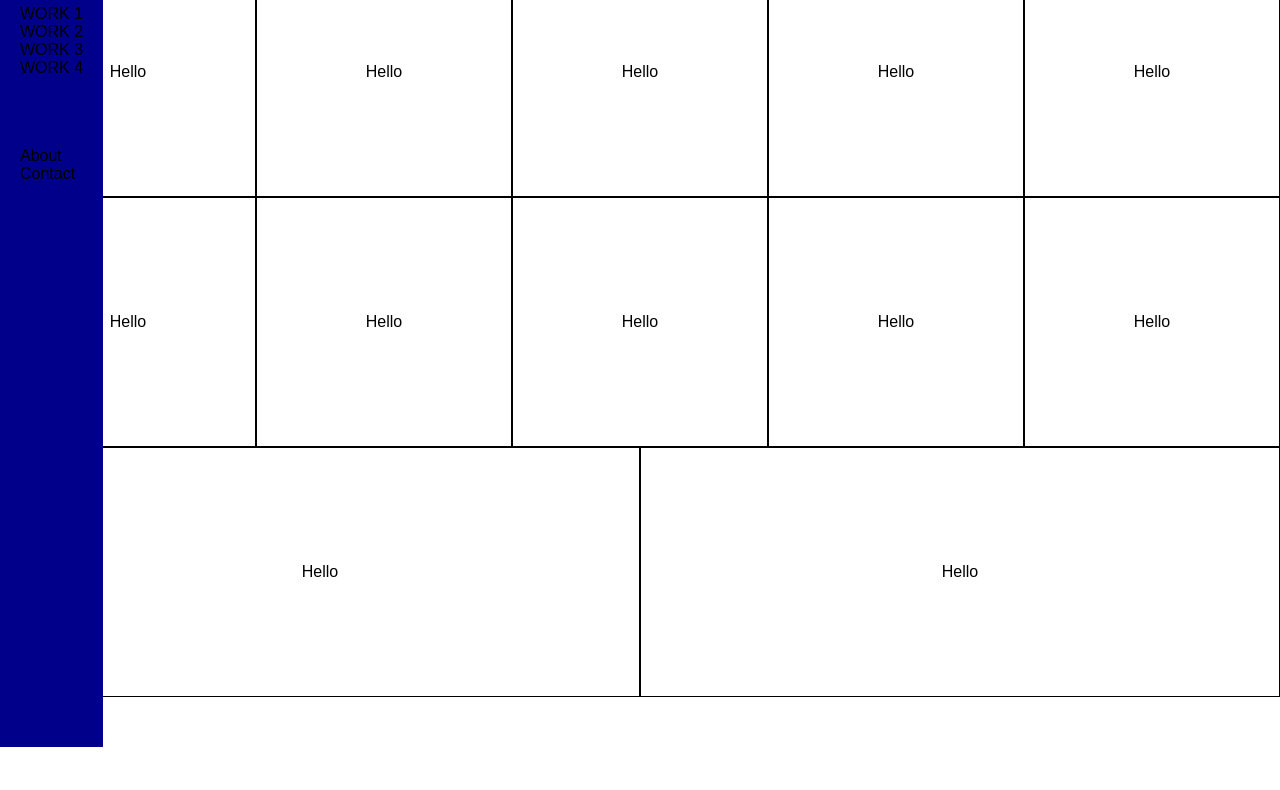
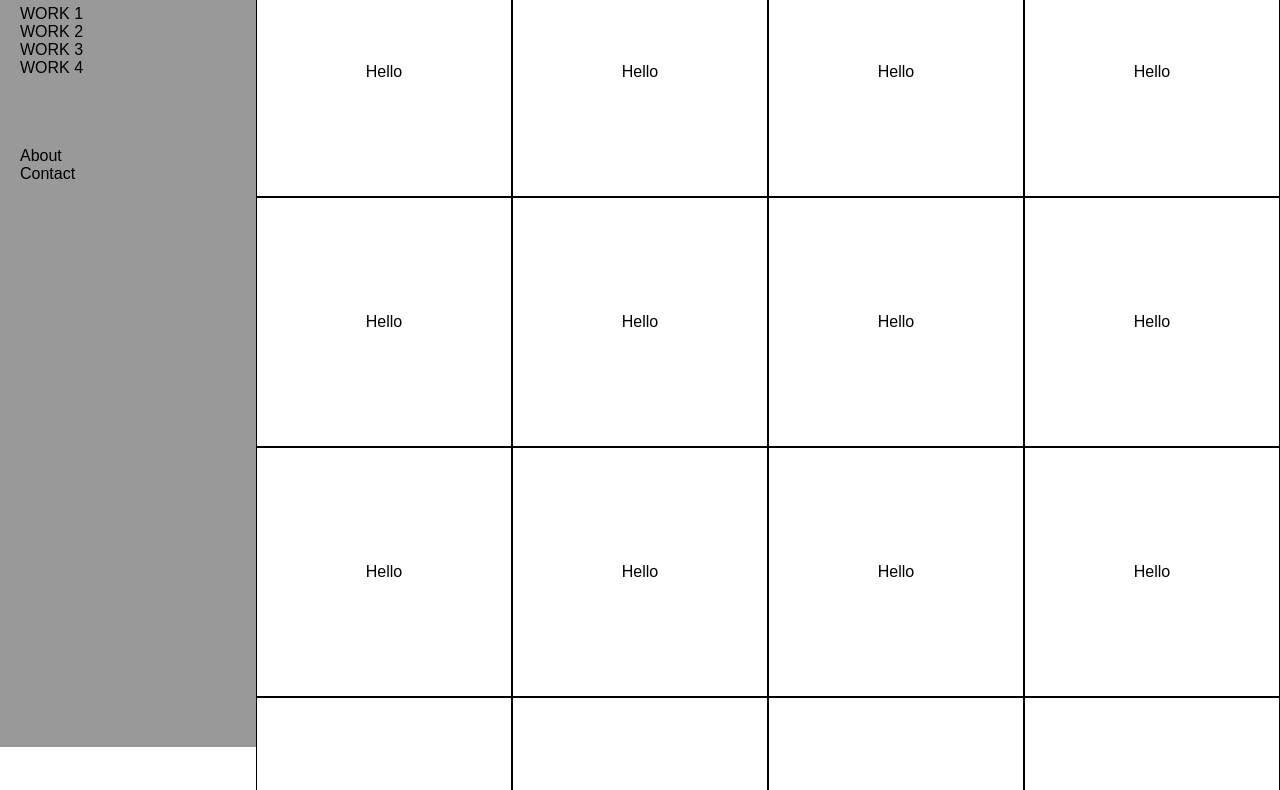
Before and after one commit to Henkedanne/portfolio, a website: page app/index.html in a window 1280 px wide. Shown: the part 53-843 px from the top of the page. Before the commit the page ends 800 px from the top, so only its background shows below. Drawn offline with Linux system fonts and the light colour scheme.

Commit message:
fixed the layout

```diff
--- a/app/index.html
+++ b/app/index.html
@@ -7,11 +7,11 @@
 	<link rel="stylesheet" href="css/styles.css">
 </head>
 <body>
-	<div class="wrapper">
-	 	<aside class="sidebar"> <!-- Sidebar start -->
-	 		<div class="sidebar-wrapper">
+
+	<nav role ="navigation">
+	 	<div class="nav-wrapper">
 			<span id="logo">Henrik</span>
-				<nav>
+
 			<ul id="primary-list">
 				<li>WORK 1</li>
 				<li>WORK 2</li>
@@ -22,15 +22,17 @@
 				<li>About</li>
 				<li>Contact</li>
 			</ul>
+
+		</div> <!-- .nav-wrapper ends! -->
 	</nav>
-			</div> <!-- .sidebar-wrapper ends! -->
-		</aside> <!-- .sidebar ends -->
 
+	<div class="wrapper">
 		<section id ="content-area"> <!-- Content area starts -->
 
 		</section> <!-- Content area ends -->
 
 	</div> <!-- wrapper ends -->
+
 	<script src="js/main.js"></script>
 </body>
 </html>
--- a/app/js/main.js
+++ b/app/js/main.js
@@ -1,6 +1,6 @@
 var grid = document.getElementById('content-area');
 
-for (i = 0; i < 12; i++) {
+for (i = 0; i < 20; i++) {
 	var box = document.createElement('div');
 	box.className = "box"
 	grid.appendChild(box);
--- a/app/scss/styles.scss
+++ b/app/scss/styles.scss
@@ -1,7 +1,7 @@
 /* VARIABLES */
 $background-color: white;
 $primary-color: blue;
-$secondary-color: darkblue;
+$secondary-color: #999;
 
 /* Main CSS */
 * {
@@ -9,32 +9,31 @@ $secondary-color: darkblue;
 	padding: 0;
 	box-sizing: border-box;
 }
+
 body {
 	background-color: $background-color;
 	font-family: sans-serif;
-}
-.wrapper {
- 	display: flex;
- 	flex-direction: row;
-}
-/* Sidebar Nav*/
-/*TODO Fix the sidebar so that the content doesn't go under it!*/
-.sidebar {
-	display: flex;
 
 }
-.sidebar-wrapper {
+
+/* Sidebar Nav*/
+
+/*TODO Fix the sidebar so that the content doesn't go under it!*/
+nav {
+
+}
+
+.nav-wrapper {
 	position: fixed;
-	background-color: $secondary-color;
-	align-items: center;
 	padding: 20px;
+	width: 20vw;
+	background: $secondary-color;
 	height: 100vh;
-
-	#logo {
+		#logo {
 		align-self: center;
-
 	}
 	ul {
+
 		padding-top: 20px;
 	}
 	li {
@@ -45,13 +44,15 @@ body {
 		padding-bottom: 50px;
 	}
 }
+.wrapper {
 
+}
 section {
 	display: flex;
 	flex-wrap: wrap;
 	align-content: flex-start;
 	height: 100vh;
-
+	margin-left: 20vw;
 	.box {
 		display: flex;
 		justify-content: center;
```
Also changed, not shown: app/css/styles.css. Lines whose indentation alone changed are shown as unchanged.
